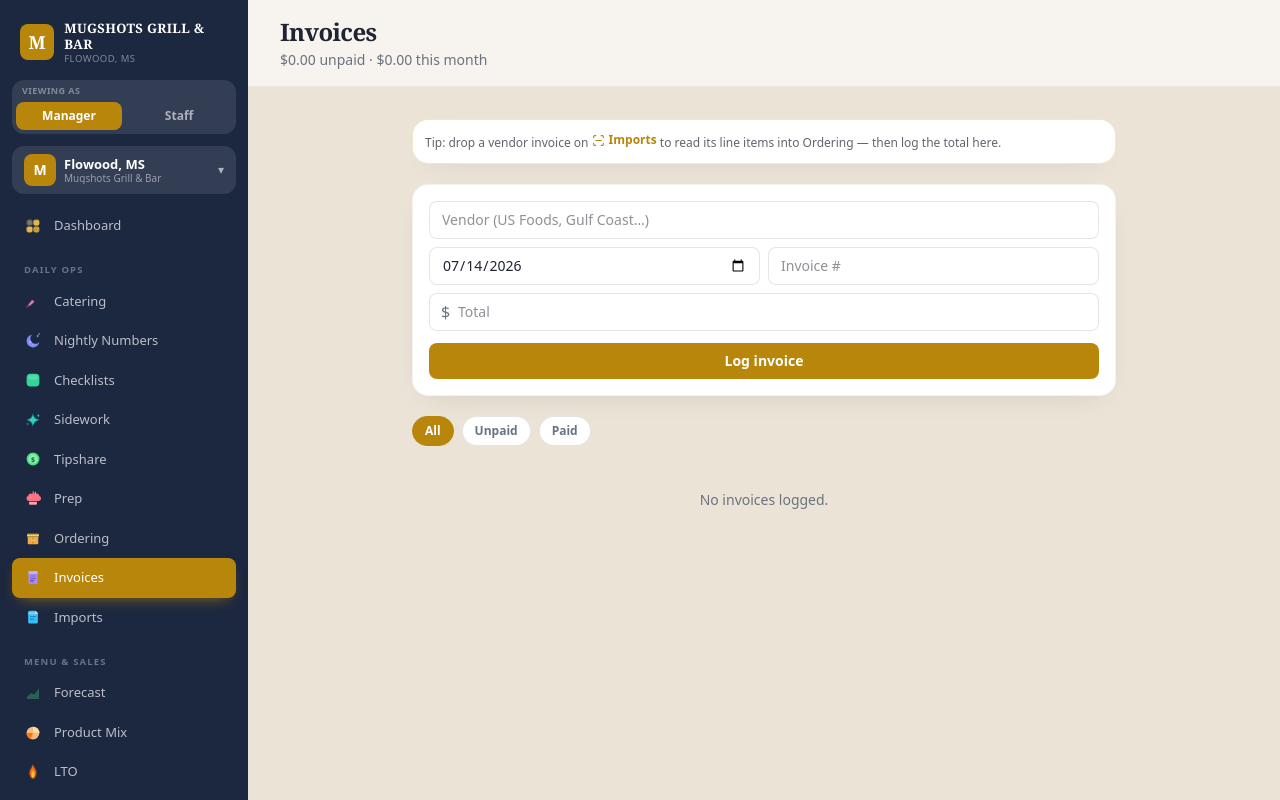
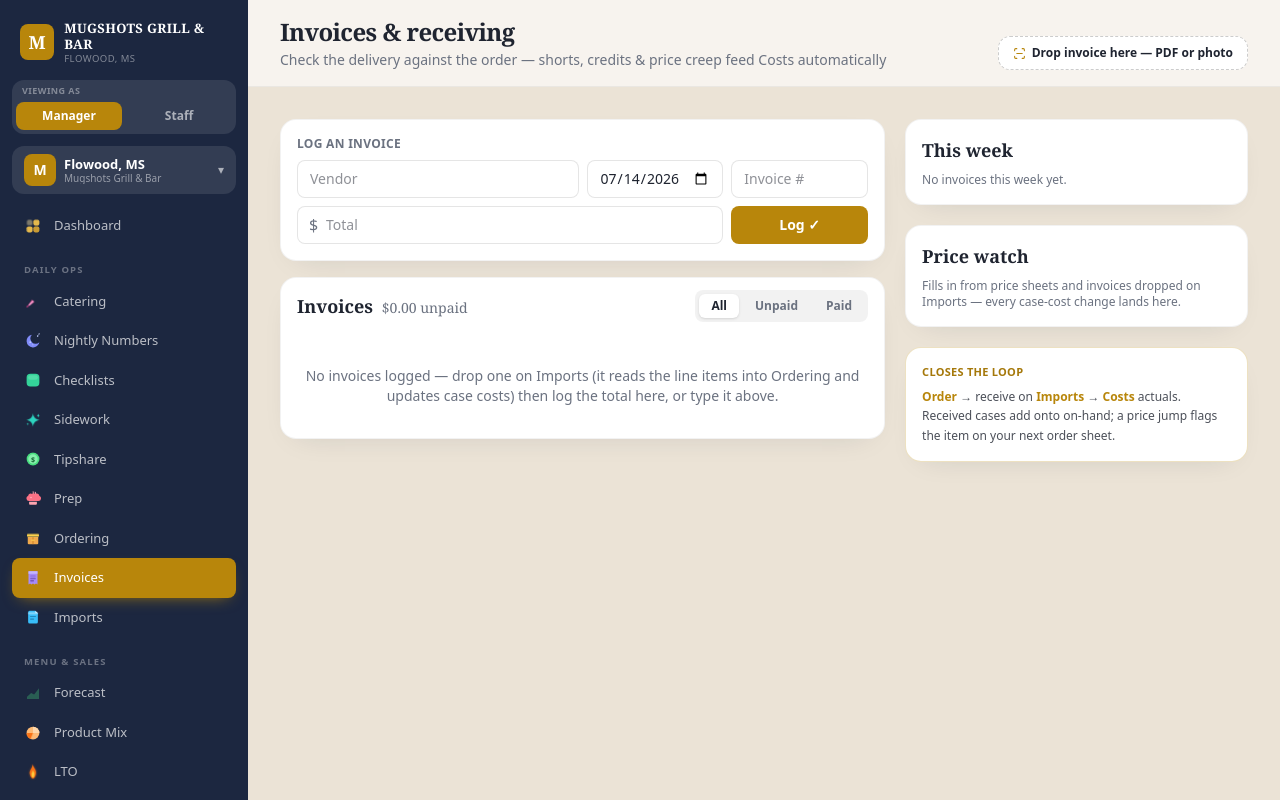
Before and after one commit to beauxjxn24/mugshots-ops-app, a React (Vite) app: page /#/invoices in a window 1280 px wide. Built offline with nearby package versions, Linux system fonts and the light colour scheme.

Commit message:
Invoices & receiving ported to prototype layout
Co-Authored-By: Claude Fable 5 <noreply@anthropic.com>
Claude-Session: https://claude.ai/code/session_01Efw9bvEoJK7Fs9i14uedLc

```diff
--- a/src/routes/Invoices.tsx
+++ b/src/routes/Invoices.tsx
@@ -3,6 +3,8 @@ import { confirmDelete } from '../lib/confirm'
 import { Link } from 'react-router-dom'
 import { PageHeader, Card } from '../components/ui'
 import { usePersistentState, today } from '../lib/store'
+import { getPriceLog } from '../lib/catalog'
+import type { Night } from '../lib/nightly'
 import { ScanLine, Check } from 'lucide-react'
 
 interface Invoice {
@@ -16,49 +18,73 @@ interface Invoice {
 
 const money = (n: number) => `$${n.toLocaleString('en-US', { minimumFractionDigits: 2, maximumFractionDigits: 2 })}`
 
+function mondayOf(iso: string): string {
+  const [y, m, d] = iso.split('-').map(Number)
+  const dt = new Date(y, m - 1, d)
+  const day = (dt.getDay() + 6) % 7
+  dt.setDate(dt.getDate() - day)
+  return `${dt.getFullYear()}-${String(dt.getMonth() + 1).padStart(2, '0')}-${String(dt.getDate()).padStart(2, '0')}`
+}
+function fmtDay(iso: string): string {
+  const [y, m, d] = iso.split('-').map(Number)
+  return new Date(y, m - 1, d).toLocaleDateString('en-US', { weekday: 'short' })
+}
+
+/**
+ * Invoices & receiving — prototype layout: invoice log on the left (deliveries
+ * checked against orders on Imports), This-week + Price-watch rail on the
+ * right, closes-the-loop explainer. Shorts, credits & price creep feed Costs.
+ */
 export function Invoices() {
   const [rows, setRows] = usePersistentState<Invoice[]>('invoices:list', [])
-  const [form, setForm] = useState<Omit<Invoice, 'id' | 'paid'>>({
-    vendor: '',
-    date: today(),
-    number: '',
-    total: 0,
-  })
+  const [nights] = usePersistentState<Night[]>('nightly:log', [])
+  const priceLog = useMemo(() => getPriceLog(), [])
+  const [form, setForm] = useState<Omit<Invoice, 'id' | 'paid'>>({ vendor: '', date: today(), number: '', total: 0 })
   const [filter, setFilter] = useState<'all' | 'unpaid' | 'paid'>('all')
 
   const sorted = useMemo(() => [...rows].sort((a, b) => b.date.localeCompare(a.date)), [rows])
   const shown = sorted.filter((r) => filter === 'all' || (filter === 'paid' ? r.paid : !r.paid))
   const unpaidTotal = rows.filter((r) => !r.paid).reduce((s, r) => s + r.total, 0)
-  const monthTotal = rows
-    .filter((r) => r.date.slice(0, 7) === today().slice(0, 7))
-    .reduce((s, r) => s + r.total, 0)
+
+  // This week (Mon–Sun): invoices + WTD net from the nightly log — real ratio.
+  const monday = mondayOf(today())
+  const weekRows = sorted.filter((r) => r.date >= monday && r.date <= today())
+  const weekTotal = weekRows.reduce((s, r) => s + r.total, 0)
+  const wtdNet = nights.filter((n) => n.date >= monday && n.date <= today()).reduce((s, n) => s + n.netSales, 0)
+  const pctOfNet = wtdNet > 0 ? (weekTotal / wtdNet) * 100 : null
 
   const add = () => {
     if (!form.vendor.trim() || !form.total) return
     setRows((r) => [...r, { ...form, id: `inv${Date.now()}`, vendor: form.vendor.trim(), paid: false }])
     setForm({ vendor: '', date: today(), number: '', total: 0 })
   }
-  const togglePaid = (id: string) =>
-    setRows((r) => r.map((x) => (x.id === id ? { ...x, paid: !x.paid } : x)))
+  const togglePaid = (id: string) => setRows((r) => r.map((x) => (x.id === id ? { ...x, paid: !x.paid } : x)))
 
   return (
     <>
       <PageHeader
-        title="Invoices"
-        subtitle={`${money(unpaidTotal)} unpaid · ${money(monthTotal)} this month`}
+        title="Invoices & receiving"
+        subtitle="Check the delivery against the order — shorts, credits & price creep feed Costs automatically"
+        right={
+          <Link
+            to="/imports"
+            className="inline-flex items-center gap-1.5 rounded-xl border border-dashed border-black/20 bg-white px-3.5 py-2 text-xs font-bold text-ink hover:border-brand"
+          >
+            <ScanLine size={13} className="text-brand" /> Drop invoice here — PDF or photo
+          </Link>
+        }
       />
-      <div className="mx-auto max-w-3xl space-y-5 p-4 sm:p-6 lg:p-8">
-        <Card className="border-brand/20 bg-brand/5 p-3 text-xs text-ink/70">
-          Tip: drop a vendor invoice on <Link to="/imports" className="inline-flex items-center gap-1 font-semibold text-brand"><ScanLine size={13} /> Imports</Link> to read its line items into Ordering — then log the total here.
-        </Card>
-
-        {/* Add */}
+      <div className="mx-auto max-w-6xl p-4 sm:p-6 lg:p-8">
+        <div className="grid items-start gap-5 lg:grid-cols-[minmax(0,3fr)_minmax(0,1.7fr)]">
+          <div className="space-y-4">
+            {/* Log an invoice */}
             <Card className="p-4">
-          <div className="grid gap-2 sm:grid-cols-2">
+              <div className="mb-2 text-xs font-extrabold uppercase tracking-wide text-muted">Log an invoice</div>
+              <div className="grid gap-2 sm:grid-cols-4">
                 <input
                   value={form.vendor}
                   onChange={(e) => setForm({ ...form, vendor: e.target.value })}
-              placeholder="Vendor (US Foods, Gulf Coast…)"
+                  placeholder="Vendor"
                   list="inv-vendors"
                   className="rounded-lg border border-black/10 bg-white px-3 py-2 text-sm outline-none focus:border-brand sm:col-span-2"
                 />
@@ -66,6 +92,8 @@ export function Invoices() {
                   <option value="US Foods" />
                   <option value="Gulf Coast Produce" />
                   <option value="Lincoln Road Package Store" />
+                  <option value="Sysco" />
+                  <option value="Capital City Beverage" />
                 </datalist>
                 <input
                   type="date"
@@ -79,7 +107,7 @@ export function Invoices() {
                   placeholder="Invoice #"
                   className="rounded-lg border border-black/10 bg-white px-3 py-2 text-sm outline-none focus:border-brand"
                 />
-            <div className="relative sm:col-span-2">
+                <div className="relative sm:col-span-3">
                   <span className="absolute left-3 top-1/2 -translate-y-1/2 text-muted">$</span>
                   <input
                     type="number"
@@ -90,33 +118,40 @@ export function Invoices() {
                     className="w-full rounded-lg border border-black/10 bg-white py-2 pl-7 pr-3 text-sm outline-none focus:border-brand"
                   />
                 </div>
+                <button onClick={add} className="rounded-lg bg-brand px-4 py-2 text-sm font-bold text-white">
+                  Log ✓
+                </button>
               </div>
-          <button onClick={add} className="mt-3 w-full rounded-lg bg-brand px-4 py-2 text-sm font-semibold text-white">
-            Log invoice
-          </button>
             </Card>
 
-        {/* Filter */}
-        <div className="flex gap-2">
+            {/* Invoice log */}
+            <Card className="overflow-hidden">
+              <div className="flex flex-wrap items-center justify-between gap-2 px-4 py-3">
+                <span className="font-display text-lg font-semibold text-ink">
+                  Invoices <span className="ml-1 text-sm font-normal text-muted">{money(unpaidTotal)} unpaid</span>
+                </span>
+                <div className="flex gap-1 rounded-lg bg-black/5 p-1">
                   {(['all', 'unpaid', 'paid'] as const).map((f) => (
                     <button
                       key={f}
                       onClick={() => setFilter(f)}
-              className={`rounded-full border px-3 py-1.5 text-xs font-semibold capitalize transition-colors ${
-                filter === f ? 'border-brand bg-brand text-white' : 'border-black/10 bg-white text-muted'
+                      className={`rounded-md px-3 py-1 text-xs font-bold capitalize ${
+                        filter === f ? 'bg-white text-ink shadow-sm' : 'text-muted'
                       }`}
                     >
                       {f}
                     </button>
                   ))}
                 </div>
-
+              </div>
               {shown.length === 0 ? (
-          <p className="py-6 text-center text-sm text-muted">No invoices logged.</p>
+                <p className="px-4 py-8 text-center text-sm text-muted">
+                  No invoices logged — drop one on Imports (it reads the line items into Ordering
+                  and updates case costs) then log the total here, or type it above.
+                </p>
               ) : (
-          <Card className="overflow-hidden">
-            {shown.map((r) => (
-              <div key={r.id} className="flex items-center gap-3 border-b border-black/5 p-3 last:border-0">
+                shown.map((r) => (
+                  <div key={r.id} className="flex items-center gap-3 border-t border-black/5 px-4 py-3">
                     <button
                       onClick={() => togglePaid(r.id)}
                       aria-label={r.paid ? 'Mark unpaid' : 'Mark paid'}
@@ -127,25 +162,120 @@ export function Invoices() {
                       {r.paid && <Check size={15} />}
                     </button>
                     <div className="min-w-0 flex-1">
-                  <div className="truncate font-medium text-ink">{r.vendor}</div>
+                      <div className="truncate font-semibold text-ink">{r.vendor}</div>
                       <div className="text-xs text-muted">
-                    {r.date}
+                        {fmtDay(r.date)} {r.date}
                         {r.number ? ` · #${r.number}` : ''}
-                    {r.paid ? ' · paid' : ''}
                       </div>
                     </div>
-                <div className="font-display text-base font-semibold text-ink">{money(r.total)}</div>
+                    <span
+                      className={`rounded-full px-2 py-0.5 text-[10px] font-extrabold ${
+                        r.paid ? 'bg-up/10 text-up' : 'bg-brand/15 text-brand-600'
+                      }`}
+                    >
+                      {r.paid ? '✓ POSTED' : 'OPEN'}
+                    </span>
+                    <div className="w-24 text-right font-mono text-sm font-bold text-ink">{money(r.total)}</div>
                     <button
-                  onClick={async () => { if (await confirmDelete(`Delete invoice from ${r.vendor}?`, money(r.total))) setRows((rows) => rows.filter((x) => x.id !== r.id)) }}
+                      onClick={async () => {
+                        if (await confirmDelete(`Delete invoice from ${r.vendor}?`, money(r.total)))
+                          setRows((rows2) => rows2.filter((x) => x.id !== r.id))
+                      }}
                       aria-label="Delete"
                       className="text-muted hover:text-down"
                     >
                       ✕
                     </button>
                   </div>
+                ))
+              )}
+            </Card>
+          </div>
+
+          {/* Right rail */}
+          <div className="space-y-5">
+            <Card className="p-4">
+              <div className="mb-2 font-display text-lg font-semibold text-ink">This week</div>
+              {weekRows.length === 0 ? (
+                <p className="text-xs text-muted">No invoices this week yet.</p>
+              ) : (
+                <>
+                  {weekRows.map((r) => (
+                    <div key={r.id} className="flex items-center justify-between gap-2 border-b border-black/5 py-2 last:border-0">
+                      <span className="min-w-0">
+                        <span className="block truncate text-sm font-bold text-ink">{r.vendor}</span>
+                        <span className="block text-[10px] text-muted">{fmtDay(r.date)}</span>
+                      </span>
+                      <span className="flex items-center gap-2">
+                        <span className="font-mono text-xs font-bold text-ink">{money(r.total)}</span>
+                        <span className={`rounded-full px-1.5 py-0.5 text-[9px] font-extrabold ${r.paid ? 'bg-up/10 text-up' : 'bg-brand/15 text-brand-600'}`}>
+                          {r.paid ? '✓ POSTED' : 'OPEN'}
+                        </span>
+                      </span>
+                    </div>
                   ))}
+                  <div className="mt-2 flex items-baseline justify-between border-t border-black/10 pt-2">
+                    <span className="text-sm font-bold text-ink">Week total</span>
+                    <span className="font-display text-lg font-semibold text-ink">{money(weekTotal)}</span>
+                  </div>
+                  {pctOfNet != null && (
+                    <p className="mt-0.5 text-[11px] text-muted">
+                      ≈ {pctOfNet.toFixed(1)}% of WTD net{pctOfNet <= 32 ? ' — on target' : ' — running hot'}
+                    </p>
+                  )}
+                </>
+              )}
             </Card>
+
+            <Card className="p-4">
+              <div className="mb-2 font-display text-lg font-semibold text-ink">Price watch</div>
+              {priceLog.length === 0 ? (
+                <p className="text-xs text-muted">
+                  Fills in from price sheets and invoices dropped on Imports — every case-cost change
+                  lands here.
+                </p>
+              ) : (
+                <>
+                  {priceLog.slice(0, 6).map((c, i) => (
+                    <div key={i} className="flex items-baseline justify-between gap-2 border-b border-black/5 py-1.5 text-sm last:border-0">
+                      <span className="min-w-0 truncate font-semibold text-ink">{c.name}</span>
+                      {c.pct != null && (
+                        <span className={`shrink-0 font-mono text-xs font-bold ${c.pct >= 0 ? 'text-down' : 'text-up'}`}>
+                          {c.pct >= 0 ? '▲ +' : '▼ '}
+                          {c.pct.toFixed(0)}% · {money(c.newCost)}
+                        </span>
                       )}
+                    </div>
+                  ))}
+                  <Link to="/costs" className="mt-2 inline-block text-xs font-bold text-brand">
+                    See impact on Costs →
+                  </Link>
+                </>
+              )}
+            </Card>
+
+            <Card className="border-brand/25 bg-brand/[0.06] p-4">
+              <div className="mb-1.5 text-[11px] font-extrabold uppercase tracking-wide text-brand-600">
+                Closes the loop
+              </div>
+              <p className="text-xs leading-relaxed text-ink/80">
+                <Link to="/ordering" className="font-bold text-brand">
+                  Order
+                </Link>{' '}
+                → receive on{' '}
+                <Link to="/imports" className="font-bold text-brand">
+                  Imports
+                </Link>{' '}
+                →{' '}
+                <Link to="/costs" className="font-bold text-brand">
+                  Costs
+                </Link>{' '}
+                actuals. Received cases add onto on-hand; a price jump flags the item on your next
+                order sheet.
+              </p>
+            </Card>
+          </div>
+        </div>
       </div>
     </>
   )
```
Lines whose indentation alone changed are shown as unchanged.
